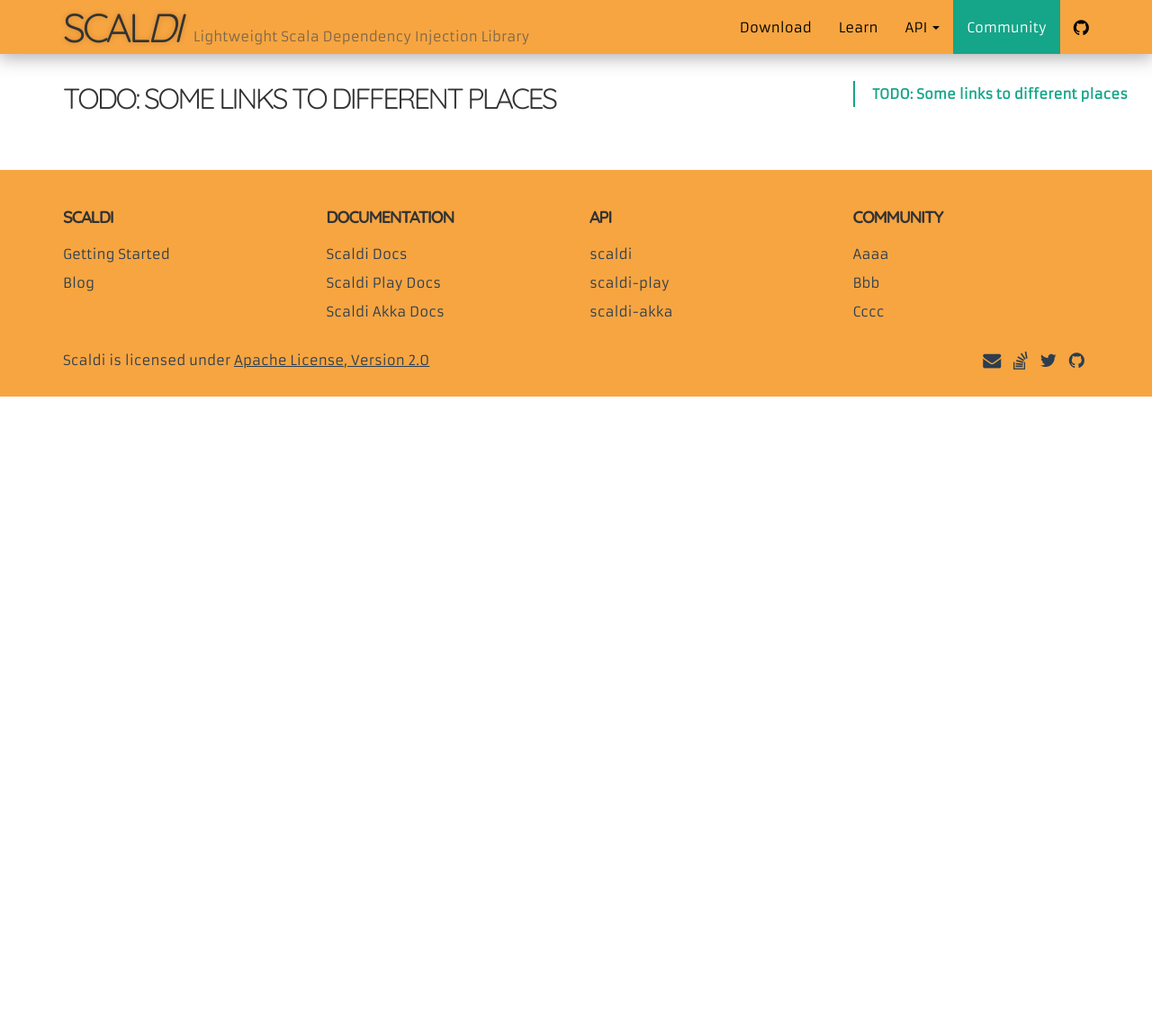
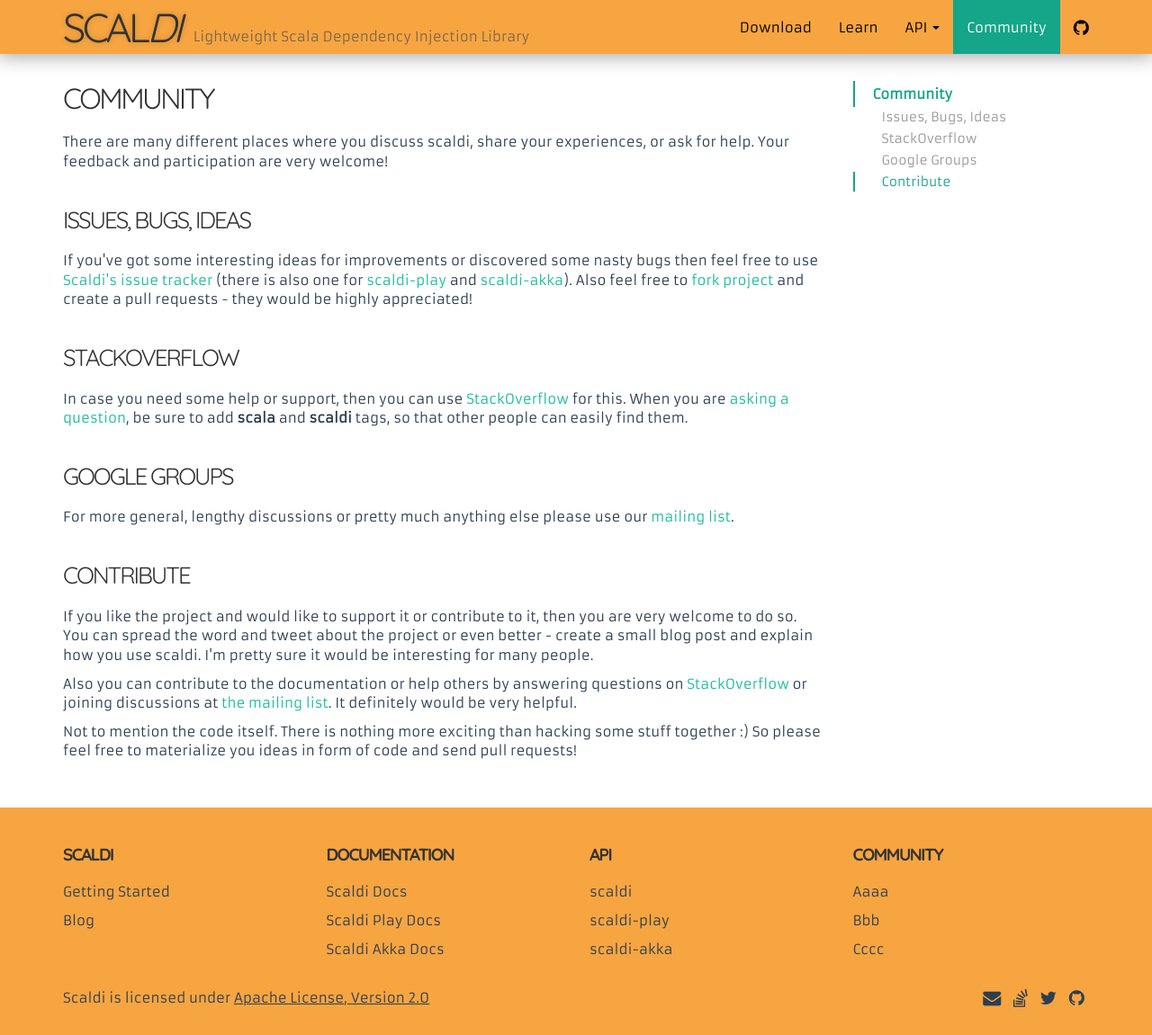
Before and after one commit to scaldi/scaldi-website, a Jekyll site: the page built from community.html, in a window 1280 px wide and 1151 px high. Shown: the whole window at 90% size. Built offline with Jekyll 4.4.1, drawn with Linux system fonts in a browser that asks for light colours.

Commit message:
community page

```diff
--- a/_config.yml
+++ b/_config.yml
@@ -24,8 +24,10 @@
   scaldi-presentation: http://scaldi.github.io/scaldi-presentation
   twitter: https://twitter.com/easyangel
   stack-overflow: http://stackoverflow.com/questions/tagged/scaldi
+  stack-overflow-ask: http://stackoverflow.com/questions/ask?tags=scala,scaldi
   google-groups: https://groups.google.com/forum/#!forum/scaldi
   scaldi-changelog: https://github.com/scaldi/scaldi/blob/master/CHANGELOG.md
+  blog: http://hacking-scala.org/
   scaladoc:
     scaldi: http://scaldi.github.io/scaldi/latest/api
     scaldi-play: http://scaldi.github.io/scaldi-play/latest/api/#scaldi.play.ScaldiSupport
@@ -38,6 +40,10 @@
     scaldi: http://search.maven.org/#artifactdetails%7Corg.scaldi%7Cscaldi_
     scaldi-play: http://search.maven.org/#artifactdetails%7Corg.scaldi%7Cscaldi-play_
     scaldi-akka: http://search.maven.org/#artifactdetails%7Corg.scaldi%7Cscaldi-akka_
+  issues:
+    scaldi: https://github.com/scaldi/scaldi/issues
+    scaldi-play: https://github.com/scaldi/scaldi-play/issues
+    scaldi-akka: https://github.com/scaldi/scaldi-akka/issues
 
 markdown: kramdown
 permalink: pretty
--- a/_includes/footer.html
+++ b/_includes/footer.html
@@ -5,7 +5,7 @@
         <h4>Scaldi</h4>
 
         <p><a href="{{"/#getting-started" | prepend: site.baseurl}}">Getting Started</a></p>
-        <p><a href="{{site.link.blog}}">Blog</a></p>
+        <p><a href="{{site.link.blog}}" target="_blank">Blog</a></p>
       </div>
       <div class="col-md-3">
         <h4>Documentation</h4>
--- a/community.html
+++ b/community.html
@@ -9,8 +9,63 @@
 <div class="container">
   <div class="row">
     <div class="col-md-9 main-content">
-      <section>
-        <h2>TODO: Some links to different places</h2>
+      <section class="main-section">
+        <h2>Community</h2>
+
+        <p>
+          There are many different places where you discuss scaldi, share your experiences, or ask for help.
+          Your feedback and participation are very welcome!
+        </p>
+
+        <section>
+          <h3>Issues, Bugs, Ideas</h3>
+
+          <p>
+            If you've got some interesting ideas for improvements or discovered some nasty bugs then feel free to use
+            <a href="{{site.link.issues.scaldi}}" target="_blank">Scaldi's issue tracker</a>
+            (there is also one for <a href="{{site.link.issues.scaldi-play}}" target="_blank">scaldi-play</a> and <a href="{{site.link.issues.scaldi-akka}}" target="_blank">scaldi-akka</a>).
+            Also feel free to <a href="{{site.link.scaldi-github}}" target="_blank">fork project</a> and create a pull requests - they would be highly appreciated!
+          </p>
+        </section>
+
+        <section>
+          <h3>StackOverflow</h3>
+
+          <p>
+            In case you need some help or support, then you can use <a href="{{site.link.stack-overflow}}" target="_blank">StackOverflow</a> for this.
+            When you are <a href="{{site.link.stack-overflow-ask}}" target="_blank">asking a question</a>,
+            be sure to add <span class="class-name">scala</span> and <span class="class-name">scaldi</span> tags, so that other people can easily find them.
+          </p>
+        </section>
+
+        <section>
+          <h3>Google Groups</h3>
+
+          <p>
+            For more general, lengthy discussions or pretty much anything else please use
+            our <a href="{{site.link.google-groups}}" target="_blank">mailing list</a>.
+          </p>
+        </section>
+
+        <section>
+          <h3>Contribute</h3>
+
+          <p>
+            If you like the project and would like to support it or contribute to it, then you are very welcome to do so.
+            You can spread the word and tweet about the project or even better - create a small blog post and explain how you use scaldi.
+            I'm pretty sure it would be interesting for many people.
+          </p>
+          <p>
+            Also you can contribute to the documentation or help others by answering questions on
+            <a href="{{site.link.stack-overflow}}" target="_blank">StackOverflow</a> or joining discussions at <a href="{{site.link.google-groups}}" target="_blank">the mailing list</a>.
+            It definitely would be very helpful.
+          </p>
+
+          <p>
+            Not to mention the code itself. There is nothing more exciting than hacking some stuff together :)
+            So please feel free to materialize you ideas in form of code and send pull requests!
+          </p>
+        </section>
       </section>
     </div>
 
```
